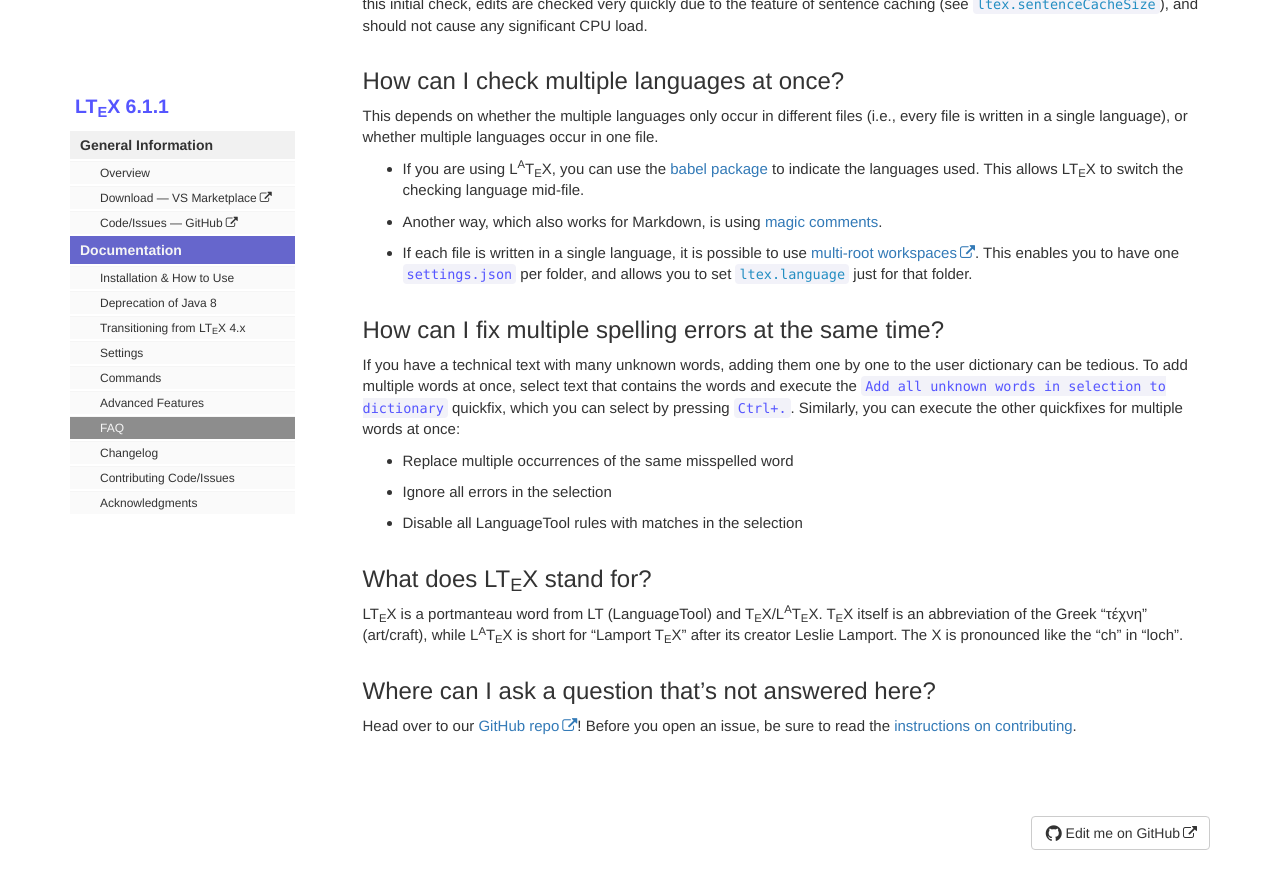
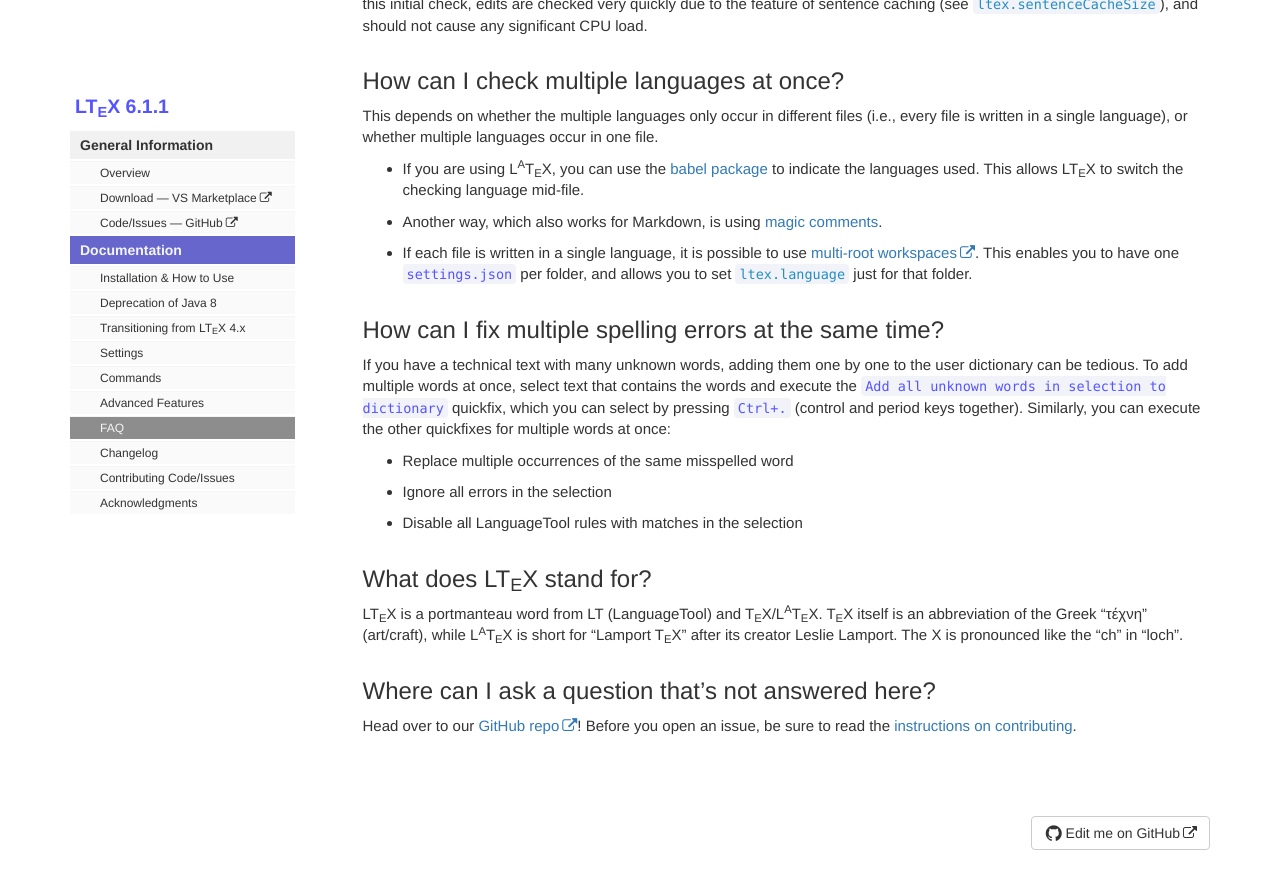
Before and after one commit to valentjn/vscode-ltex, a Jekyll site: the page built from pages/docs/faq.md, in a window 1280 px wide and 900 px high, scrolled down 1229 px. Shown: the top 889 px of the window. Built offline with Jekyll 4.4.1, drawn with Linux system fonts in a browser that asks for light colours.

Commit message:
Mention Ctrl+. is control and period keys in FAQ

```diff
--- a/pages/docs/faq.md
+++ b/pages/docs/faq.md
@@ -48,7 +48,7 @@
 
 ## How can I fix multiple spelling errors at the same time?
 
-If you have a technical text with many unknown words, adding them one by one to the user dictionary can be tedious. To add multiple words at once, select text that contains the words and execute the `Add all unknown words in selection to dictionary` quickfix, which you can select by pressing `Ctrl+.`. Similarly, you can execute the other quickfixes for multiple words at once:
+If you have a technical text with many unknown words, adding them one by one to the user dictionary can be tedious. To add multiple words at once, select text that contains the words and execute the `Add all unknown words in selection to dictionary` quickfix, which you can select by pressing `Ctrl+.` (control and period keys together). Similarly, you can execute the other quickfixes for multiple words at once:
 
 - Replace multiple occurrences of the same misspelled word
 - Ignore all errors in the selection
```
